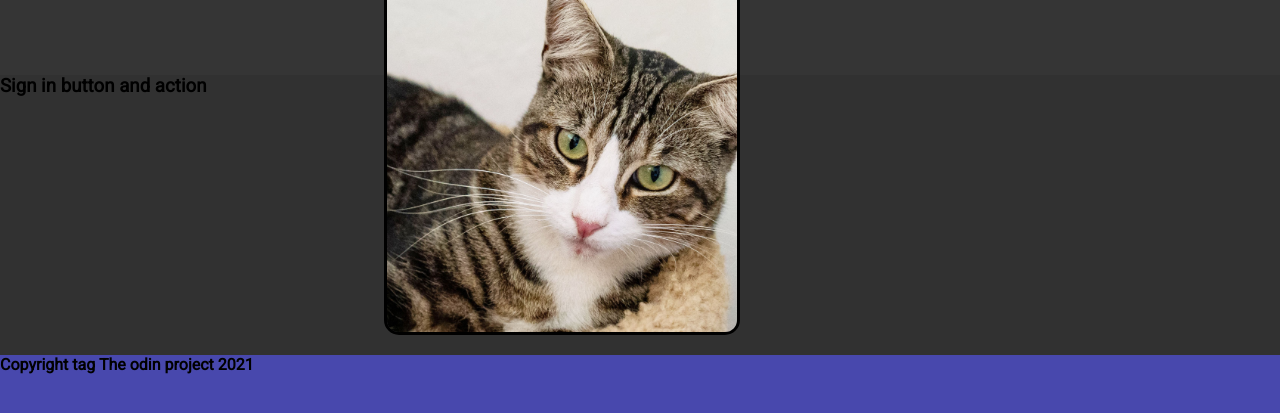
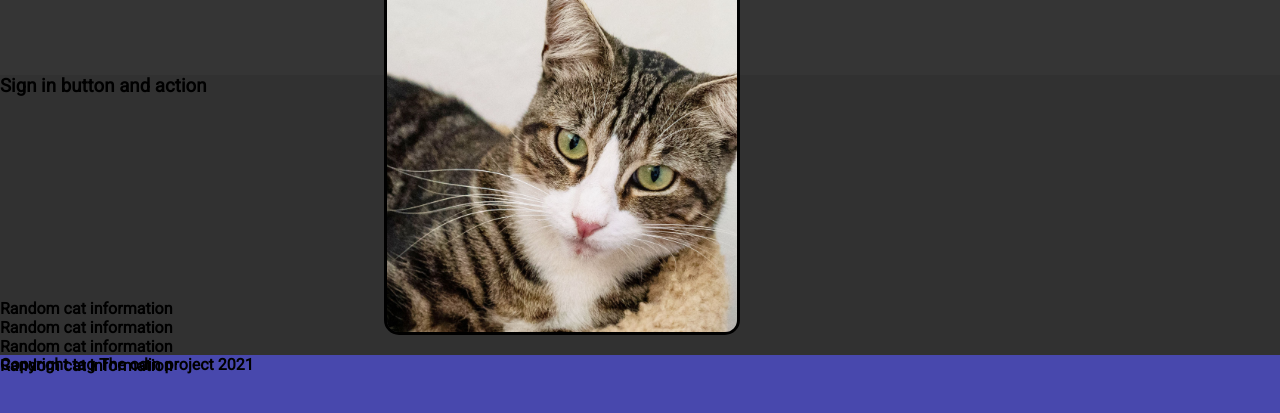
Before and after one commit to ugurduyar/odin-landing-page, a plain HTML site: page index.html in a window 1280 px wide. Shown: the part 765-1178 px from the top of the page. Drawn offline with Linux system fonts and the light colour scheme.

Commit message:
random cat information to style

```diff
--- a/index.html
+++ b/index.html
@@ -21,6 +21,10 @@
             <img class="catphotos" id="cat2" src="./images/cat2.jpg" width="350px" height="350px">
             <img class="catphotos" id="cat3" src="./images/cat3.jpg" width="350px" height="350px">
             <img class="catphotos" id="cat4" src="./images/cat4.jpg" width="350px" height="350px">
+            <h4 id="cattext">Random cat information</h4>
+            <h4 id="cattext">Random cat information</h4>
+            <h4 id="cattext">Random cat information</h4>
+            <h4 id="cattext">Random cat information</h4>
         </div>
         <div id="part3">
             <h3>A paragraph</h3>
```
